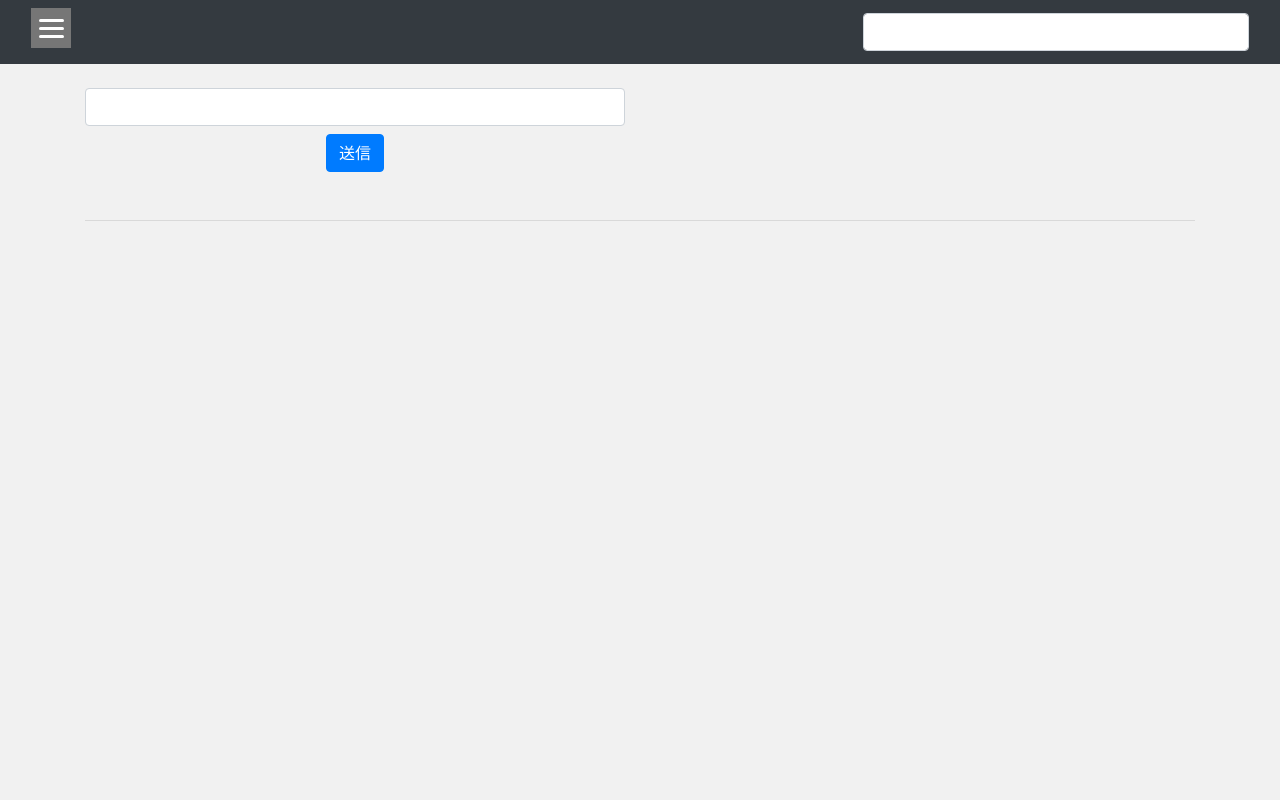
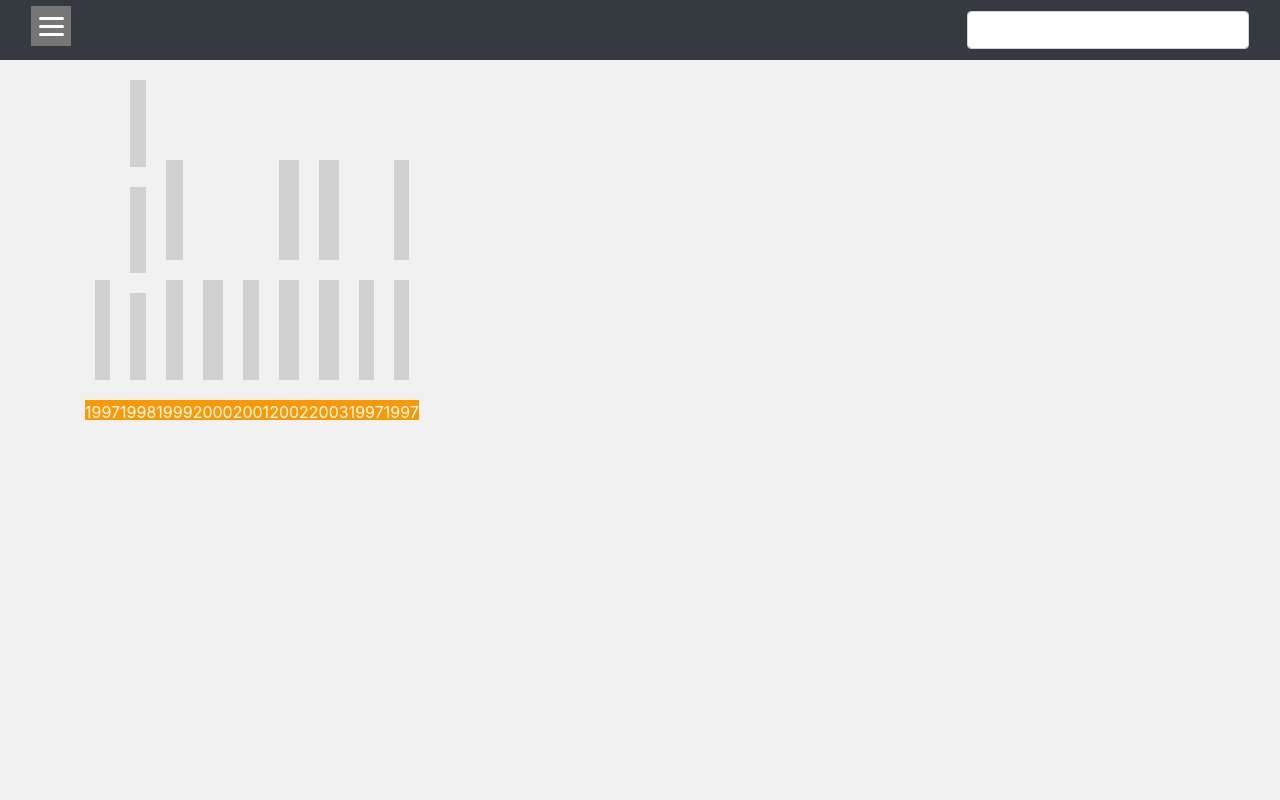
Before and after one commit to matsudakentarou/TL-App, a Django app: page / in a window 1280 px wide. Run offline with Django 4.2, Linux system fonts and the light colour scheme; data that the repository does not hold is empty; some libraries are stand-ins or nearby versions.

Commit message:
vertical scroll

```diff
--- a/TL_app/static/css/style.css
+++ b/TL_app/static/css/style.css
@@ -13,11 +13,22 @@
 
 main {
 	flex: 1;
+	margin-top: 80px;
 }
 
-
+.container{
+	width: 100%;
+	display: flex;
+}
+.navbar{
+	width: 100%;
+	height: 60px;
+	position: fixed;
+}
+.posts{
+	height: 100px;
+}
 .menu-btn {
-
 	display: flex;
 	height: 40px;
 	width: 40px;
@@ -26,6 +37,7 @@
 	z-index: 90;
 	background-color: #767676;
 }
+
 .menu-btn span,
 .menu-btn span:before,
 .menu-btn span:after {
@@ -53,7 +65,7 @@
 	top: 0;
 	left: 100%;
 	z-index: 80;
-	background-color: #3584bb;
+	background-color: #838383;
 	transition: all 0.5s;
 }
 .menu-content ul {
@@ -88,3 +100,28 @@
 #menu-btn-check:checked ~ .menu-content {
     left: 0;/*メニューを画面内へ*/
 }
+.imgs{
+	height: 40vh;
+	width: auto;
+	display: flex;
+	justify-content:flex-end;
+	flex-flow: column;
+}
+.img{
+	height:100px;
+	width: auto;
+	background-color: #d1d1d1;
+	margin-left: 10px;
+	margin-right: 10px;
+	margin-bottom: 20px;
+}
+.line{
+	background-color: rgb(252, 152, 1);
+	width: 100%;
+	height: 20px;
+	display: flex;
+}
+
+p{
+	color: #fefefe;
+}
--- a/TL_app/templates/app/base.html
+++ b/TL_app/templates/app/base.html
@@ -29,14 +29,24 @@
                     <a href="#">メニューリンク2</a>
                 </li>
                 <li>
-                  <a href="#">メニューリンク3</a>
+                  <div class="my-4 text-center">
+                    <div class="row">
+                      <div class="col-md-6 mb-4">
+                        <form id="add_tle">
+                          {% csrf_token %}
+                          <input class="form-control" type="text" id="post_title" required />
+                          <button class="btn btn-primary mt-2" type="submit">送信</button>
+                        </form>
+                      </div>
+                    </div>
+                  </div>
                 </li>
             </ul>
           </div>
           <!--ここまでメニュー-->
         </div>
       </div>
-      <div class="col-md-4">
+      <div class="col-md-3">
         <form id="search_tle">
           {% csrf_token %}
           <input class="form-control" type="text" id="search_title" />
--- a/TL_app/templates/app/index.html
+++ b/TL_app/templates/app/index.html
@@ -1,28 +1,156 @@
 {% extends "app/base.html" %} {% block content %}
-<div class="my-4 text-center">
-  <div class="row">
-    <div class="col-md-6 mb-4">
-      <form id="add_tle">
-        {% csrf_token %}
-        <input class="form-control" type="text" id="post_title" required />
-        <button class="btn btn-primary mt-2" type="submit">送信</button>
-      </form>
+
+<div id="posts">
+  <div class="imgs">
+    <div class="img"></div>
+  </div>
+  <div class="line">
+    <p>1997</p>
+  </div>
+  {% for tle in tle_data %}
+
+  <div class="mb-3">
+    <div class="card">
+      <div class="card-body">{{ tle.title }}</div>
     </div>
+  </div>
+  {% endfor %}
+</div>
+<div id="posts">
+  <div class="imgs">
+    <div class="img"></div>
+    <div class="img"></div>
+    <div class="img"></div>
+  </div>
+  <div class="line">
+    <p>1998</p>
+  </div>
+  {% for tle in tle_data %}
 
+  <div class="mb-3">
+    <div class="card">
+      <div class="card-body">{{ tle.title }}</div>
+    </div>
+  </div>
+  {% endfor %}
+</div>
+<div id="posts">
+  <div class="imgs">
+    <div class="img"></div>
+    <div class="img"></div>
+  </div>
+  <div class="line">
+    <p>1999</p>
+  </div>
+  {% for tle in tle_data %}
+
+  <div class="mb-3">
+    <div class="card">
+      <div class="card-body">{{ tle.title }}</div>
+    </div>
+  </div>
+  {% endfor %}
+</div>
+<div id="posts">
+  <div class="imgs">
+    <div class="img"></div>
+  </div>
+  <div class="line">
+    <p>2000</p>
+  </div>
+  {% for tle in tle_data %}
+
+  <div class="mb-3">
+    <div class="card">
+      <div class="card-body">{{ tle.title }}</div>
+    </div>
+  </div>
+  {% endfor %}
+</div>
+<div id="posts">
+  <div class="imgs">
+    <div class="img"></div>
+  </div>
+  <div class="line">
+    <p>2001</p>
+  </div>
+  {% for tle in tle_data %}
+
+  <div class="mb-3">
+    <div class="card">
+      <div class="card-body">{{ tle.title }}</div>
+    </div>
+  </div>
+  {% endfor %}
+</div>
+<div id="posts">
+  <div class="imgs">
+    <div class="img"></div>
+    <div class="img"></div>
 
   </div>
+  <div class="line">
+    <p>2002</p>
+  </div>
+  {% for tle in tle_data %}
+
+  <div class="mb-3">
+    <div class="card">
+      <div class="card-body">{{ tle.title }}</div>
+    </div>
+  </div>
+  {% endfor %}
 </div>
-<hr />
-<div class="my-5 text-center">
-  <div class="row" id="posts">
-    {% for tle in tle_data %}
-    <div class="col-4 mb-3">
-      <div class="card">
-        <div class="card-body">{{ tle.title }}</div>
-      </div>
+<div id="posts">
+  <div class="imgs">
+    <div class="img"></div>
+    <div class="img"></div>
+  </div>
+  <div class="line">
+    <p>2003</p>
+  </div>
+  {% for tle in tle_data %}
+
+  <div class="mb-3">
+    <div class="card">
+      <div class="card-body">{{ tle.title }}</div>
     </div>
-    {% endfor %}
   </div>
+  {% endfor %}
+</div>
+<div id="posts">
+  <div class="imgs">
+    <div class="img"></div>
+  </div>
+  <div class="line">
+    <p>1997</p>
+  </div>
+  {% for tle in tle_data %}
+
+  <div class="mb-3">
+    <div class="card">
+      <div class="card-body">{{ tle.title }}</div>
+    </div>
+  </div>
+  {% endfor %}
+</div>
+<div id="posts">
+  <div class="imgs">
+
+    <div class="img"></div>
+    <div class="img"></div>
+  </div>
+  <div class="line">
+    <p>1997</p>
+  </div>
+  {% for tle in tle_data %}
+
+  <div class="mb-3">
+    <div class="card">
+      <div class="card-body">{{ tle.title }}</div>
+    </div>
+  </div>
+  {% endfor %}
 </div>
 {% endblock %} {% block extrajs %}
 <script>
--- a/TL_app/templates/app/timeline.html
+++ /dev/null
@@ -1,5 +0,0 @@
-{% extends "app/base.html" %} {% block content %}
-
-
-
-{% endblock %} {% block extrajs %}
```
Lines whose indentation alone changed are shown as unchanged.
